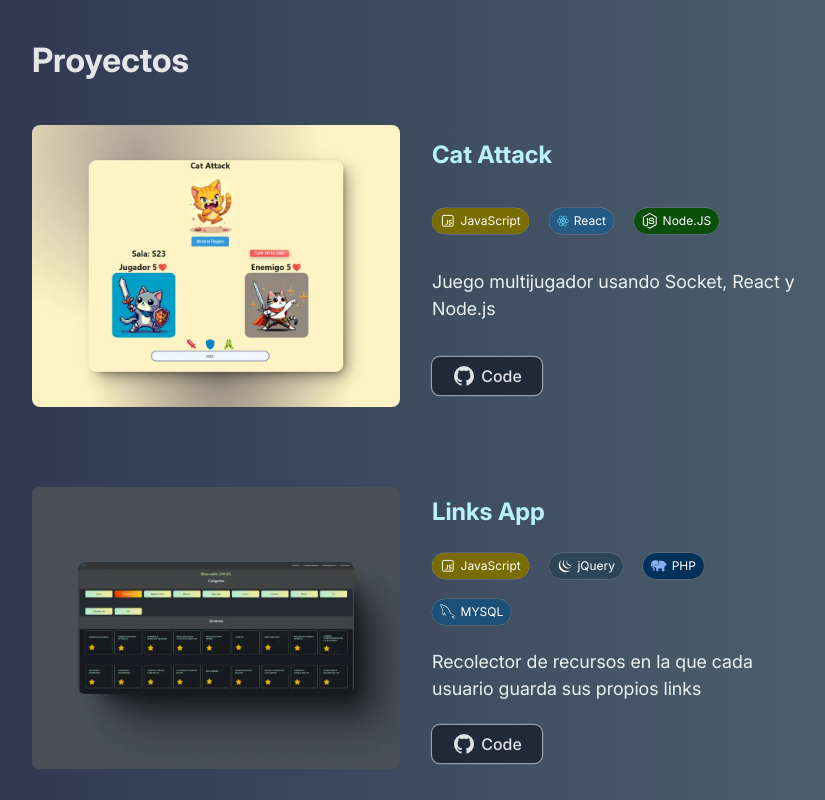
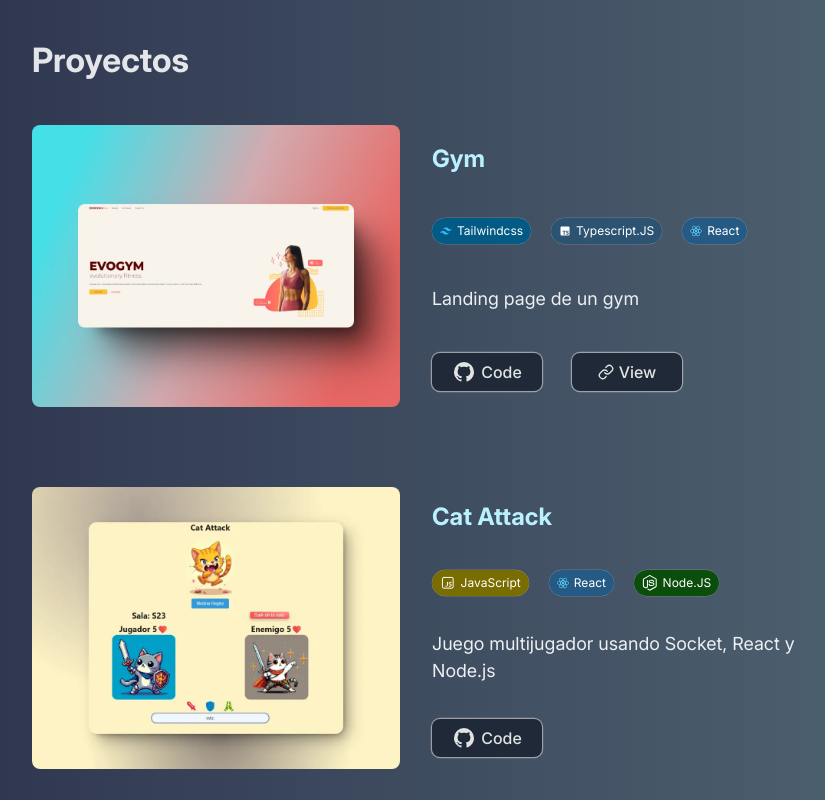
Before and after one commit to higueromora/portfolio, a React (Vite) app: page / in a window 1280 px wide. Shown: the part 1140-1940 px from the top of the page, without its empty margins (224-1049 px from the left). Built offline with nearby package versions, Linux system fonts and the light colour scheme; the HTML template or start-up script is replaced by a standard one.

Commit message:
add landingpagegym

```diff
--- a/src/App.css
+++ b/src/App.css
@@ -1,11 +1,4 @@
-/* Estilos Header */
-/* header{
-    width: 48rem;
-    display: flex;
-    justify-content: space-evenly;
-} */
 
-/* Estilos generales para el header */
 header{
     margin: 0 auto;
 }
@@ -39,21 +32,13 @@ header{
     animation: fadeIn 1.1s ease-in-out;
 }
 
-
-
 .experience {
     animation: fadeIn 1.1s ease-in-out;
-    animation-delay: 0.5s; /* Retraso de 0.5s */
-    opacity: 0; /* Para que no sea visible antes de la animación */
-    animation-fill-mode: forwards; /* Mantiene el estado final de la animación */
+    animation-delay: 0.5s;
+    opacity: 0;
+    animation-fill-mode: forwards;
 }
 
-
-
-/* .picture-container img,
-.picture-container source {
-    animation: fadeIn 1.2s ease-in-out;
-} */
 
 .nav-socials{
     display: flex;
@@ -80,7 +65,6 @@ header{
     color: #1f2937;
 }
 
-/* Estilos CardProfile.jsx */
 .card {
     margin: 5vh auto 0 auto;
     max-width: 300px;
@@ -112,10 +96,6 @@ header{
     padding: 3px;
 }
 
-/* Estilos CardSocials.jsx */
-
-
-
 
 .Title{
     font-size: 2.1rem;
@@ -131,7 +111,6 @@ header{
     border-radius: 4px;
     width: 95%;
 }
-
 
 /* Experience */
 .experience{
@@ -192,7 +171,7 @@ h3.category{
     display: flex;
     justify-content: start;
     align-items: center;
-    gap: 5px;
+    gap: 30px;
 }
 
 .project-button{
@@ -291,9 +270,6 @@ a.project-button:hover {
     transform: scale(1.1);
 }
 
-
-/* @media */
-/* Aplicar solo en pantallas de 802px o más */
 @media (max-width: 802px) {
     .project-h1{
         width: 81%;
--- a/src/App.jsx
+++ b/src/App.jsx
@@ -6,6 +6,8 @@ import LinkApp from './assets/LinkApp.webp';
 import LinkApp2 from './assets/LinkApp.jpg';
 import cat1 from './assets/cat.webp';
 import cat2 from './assets/cat.jpg';
+import gym1 from './assets/gym.jpg'
+import gym2 from './assets/gym.webp'
 import './App.css'
 import Experience from './components/Experience'
 import { SocialCard } from './components/SocialCard'
@@ -13,7 +15,7 @@ import { experiences } from './constants/experiences'
 import { EmailContact } from './components/EmailContact'
 import ProjectCard from './components/ProjectCard'
 import HeaderComponent from './components/HeaderComponent'
-import { GithubIcon, LinkedinIcon, EmailIcon, JavascriptIcon, JqueryIcon, MysqlIcon, PhpIcon, LaravelIcon, ReactIcon, NodeIcon } from './components/icons/Icons';
+import { GithubIcon, LinkedinIcon, EmailIcon, JavascriptIcon, JqueryIcon, MysqlIcon, PhpIcon, LaravelIcon, ReactIcon, NodeIcon, TypescriptIcon, TailwindcssIcon } from './components/icons/Icons';
 import osito from './assets/osito.gif'
 
 function App() {
@@ -42,6 +44,19 @@ function App() {
         <h1 className="title-project">Proyectos</h1>
       </div>
 
+      <ProjectCard
+        image={gym1}
+        image2={gym2}
+        projectName="Gym"
+        description="Landing page de un gym"
+        icons={[
+          { icon: <TailwindcssIcon />, name: 'Tailwindcss', backgroundColor: '#025A85' },
+          { icon: <TypescriptIcon />, name: 'Typescript.JS', backgroundColor: '#2c5472' },
+          { icon: <ReactIcon />, name: 'React', backgroundColor: '#255A85' },
+        ]}
+        viewCodeLink="https://github.com/higueromora/gym-landing-page"
+        viewDemoLink="https://gym-landing-page-ivory.vercel.app/"
+      />
       <ProjectCard
         image={cat1}
         image2={cat2}
--- a/src/components/ProjectCard.jsx
+++ b/src/components/ProjectCard.jsx
@@ -25,6 +25,14 @@ const ProjectCard = ({ image, image2, projectName, description, icons, name, vie
                             <svg xmlns="http://www.w3.org/2000/svg" width="1.5em" height="1.5em" viewBox="0 0 24 24"><path fill="currentColor" d="M12 2A10 10 0 0 0 2 12c0 4.42 2.87 8.17 6.84 9.5c.5.08.66-.23.66-.5v-1.69c-2.77.6-3.36-1.34-3.36-1.34c-.46-1.16-1.11-1.47-1.11-1.47c-.91-.62.07-.6.07-.6c1 .07 1.53 1.03 1.53 1.03c.87 1.52 2.34 1.07 2.91.83c.09-.65.35-1.09.63-1.34c-2.22-.25-4.55-1.11-4.55-4.92c0-1.11.38-2 1.03-2.71c-.1-.25-.45-1.29.1-2.64c0 0 .84-.27 2.75 1.02c.79-.22 1.65-.33 2.5-.33s1.71.11 2.5.33c1.91-1.29 2.75-1.02 2.75-1.02c.55 1.35.2 2.39.1 2.64c.65.71 1.03 1.6 1.03 2.71c0 3.82-2.34 4.66-4.57 4.91c.36.31.69.92.69 1.85V21c0 .27.16.59.67.5C19.14 20.16 22 16.42 22 12A10 10 0 0 0 12 2" /></svg>
                             Code
                         </a>
+                        {
+                            viewDemoLink && (
+                                <a className="project-button" href={viewDemoLink} target="_blank" rel="noreferrer">
+                                    <svg xmlns="http://www.w3.org/2000/svg" width="1em" height="1em" viewBox="0 0 24 24"><g fill="none" stroke="currentColor" strokeLinecap="round" strokeLinejoin="round" strokeWidth="2"><path d="M10 13a5 5 0 0 0 7.54.54l3-3a5 5 0 0 0-7.07-7.07l-1.72 1.71" /><path d="M14 11a5 5 0 0 0-7.54-.54l-3 3a5 5 0 0 0 7.07 7.07l1.71-1.71" /></g></svg>
+                                    View
+                                </a>
+                            )
+                        }
                     </footer>
                 </div>
             </div>
--- a/src/components/icons/Icons.jsx
+++ b/src/components/icons/Icons.jsx
@@ -46,4 +46,12 @@ const NodeIcon = ({ size = "1.3em", color = "currentColor" }) => (
     <svg xmlns="http://www.w3.org/2000/svg" width={size} height={size} viewBox="0 0 24 24"><path fill="currentColor" d="M11.998 24c-.321 0-.641-.084-.922-.247L8.14 22.016c-.438-.245-.224-.332-.08-.383c.585-.203.703-.25 1.328-.604c.065-.037.151-.023.218.017l2.256 1.339a.29.29 0 0 0 .272 0l8.795-5.076a.28.28 0 0 0 .134-.238V6.921a.28.28 0 0 0-.137-.242l-8.791-5.072a.28.28 0 0 0-.271 0L3.075 6.68a.28.28 0 0 0-.139.241v10.15a.27.27 0 0 0 .139.235l2.409 1.392c1.307.654 2.108-.116 2.108-.89V7.787c0-.142.114-.253.256-.253h1.115c.139 0 .255.112.255.253v10.021c0 1.745-.95 2.745-2.604 2.745c-.508 0-.909 0-2.026-.551L2.28 18.675a1.86 1.86 0 0 1-.922-1.604V6.921c0-.659.353-1.275.922-1.603L11.075.236a1.93 1.93 0 0 1 1.848 0l8.794 5.082c.57.329.924.944.924 1.603v10.15a1.86 1.86 0 0 1-.924 1.604l-8.794 5.078c-.28.163-.599.247-.925.247m7.101-10.007c0-1.9-1.284-2.406-3.987-2.763c-2.731-.361-3.009-.548-3.009-1.187c0-.528.235-1.233 2.258-1.233c1.807 0 2.473.389 2.747 1.607a.254.254 0 0 0 .247.199h1.141a.26.26 0 0 0 .186-.081a.26.26 0 0 0 .067-.196c-.177-2.098-1.571-3.076-4.388-3.076c-2.508 0-4.004 1.058-4.004 2.833c0 1.925 1.488 2.457 3.895 2.695c2.88.282 3.103.703 3.103 1.269c0 .983-.789 1.402-2.642 1.402c-2.327 0-2.839-.584-3.011-1.742a.255.255 0 0 0-.253-.215h-1.137a.25.25 0 0 0-.254.253c0 1.482.806 3.248 4.655 3.248c2.788.001 4.386-1.096 4.386-3.013" /></svg>
 );
 
-export { GithubIcon, LinkedinIcon, EmailIcon, CssIcon, JavascriptIcon, JqueryIcon, MysqlIcon, PhpIcon, LaravelIcon, ReactIcon, NodeIcon };
+const TypescriptIcon = ({ size = "1.3em", color = "currentColor" }) => (
+    <svg xmlns="http://www.w3.org/2000/svg" width="1em" height="1em" viewBox="0 0 24 24"><path fill="currentColor" d="M19.24 3H4.76A1.76 1.76 0 0 0 3 4.76v14.48A1.76 1.76 0 0 0 4.76 21h14.48A1.76 1.76 0 0 0 21 19.24V4.76A1.76 1.76 0 0 0 19.24 3m-5.8 10h-2.25v6.44H9.4V13H7.15v-1.46h6.29zm5.8 5.28a1.7 1.7 0 0 1-.67.74a3 3 0 0 1-1 .39a6 6 0 0 1-1.2.12a7 7 0 0 1-1.23-.11a4.5 4.5 0 0 1-1-.33v-1.71l-.06-.06h.06v.07a3.4 3.4 0 0 0 1 .54a3.1 3.1 0 0 0 1.13.2a2.6 2.6 0 0 0 .6-.06a1.5 1.5 0 0 0 .42-.17a.75.75 0 0 0 .25-.25a.69.69 0 0 0-.06-.74a1.2 1.2 0 0 0-.35-.33a3 3 0 0 0-.53-.3l-.67-.28a3.6 3.6 0 0 1-1.37-1a2 2 0 0 1-.46-1.33a2.16 2.16 0 0 1 .24-1.06a2.1 2.1 0 0 1 .66-.71a2.9 2.9 0 0 1 1-.42a5 5 0 0 1 1.19-.13a7 7 0 0 1 1.09.07a4.5 4.5 0 0 1 .88.23v1.65a2.4 2.4 0 0 0-.42-.24a4 4 0 0 0-.49-.17a3 3 0 0 0-.49-.1a2.5 2.5 0 0 0-.46 0a2.3 2.3 0 0 0-.56.06a1.5 1.5 0 0 0-.43.16a.8.8 0 0 0-.26.25a.63.63 0 0 0-.09.33a.6.6 0 0 0 .1.35a1.2 1.2 0 0 0 .3.29a2.2 2.2 0 0 0 .46.28l.63.28a7 7 0 0 1 .84.42a2.7 2.7 0 0 1 .64.49a1.8 1.8 0 0 1 .42.63a2.5 2.5 0 0 1 .14.85a2.7 2.7 0 0 1-.25 1.08z" /></svg>
+);
+
+const TailwindcssIcon = ({ size = "1.3em", color = "currentColor" }) => (
+    <svg xmlns="http://www.w3.org/2000/svg" width="1em" height="1em" viewBox="0 0 128 128"><path fill="#38bdf8" d="M64.004 25.602c-17.067 0-27.73 8.53-32 25.597c6.398-8.531 13.867-11.73 22.398-9.597c4.871 1.214 8.352 4.746 12.207 8.66C72.883 56.629 80.145 64 96.004 64c17.066 0 27.73-8.531 32-25.602q-9.6 12.803-22.399 9.602c-4.87-1.215-8.347-4.746-12.207-8.66c-6.27-6.367-13.53-13.738-29.394-13.738M32.004 64c-17.066 0-27.73 8.531-32 25.602Q9.603 76.799 22.402 80c4.871 1.215 8.352 4.746 12.207 8.66c6.274 6.367 13.536 13.738 29.395 13.738c17.066 0 27.73-8.53 32-25.597q-9.6 12.797-22.399 9.597c-4.87-1.214-8.347-4.746-12.207-8.66C55.128 71.371 47.868 64 32.004 64m0 0" /></svg>
+);
+
+export { GithubIcon, LinkedinIcon, EmailIcon, CssIcon, JavascriptIcon, JqueryIcon, MysqlIcon, PhpIcon, LaravelIcon, ReactIcon, NodeIcon, TypescriptIcon, TailwindcssIcon };
--- a/src/index.css
+++ b/src/index.css
@@ -22,6 +22,9 @@ body {
   display: flex;
   flex-direction: column;
   justify-content: center;
+  margin: 0;
+  place-items: center;
+  min-width: 320px;
 
   color: rgba(255, 255, 255, 0.87);
   background: #536976;  /* fallback for old browsers */
@@ -32,6 +35,7 @@ body {
   text-rendering: optimizeLegibility;
   -webkit-font-smoothing: antialiased;
   -moz-osx-font-smoothing: grayscale;
+
 }
 
 *{
@@ -51,11 +55,3 @@ a {
   transition: transform 0.25s ease-in-out;
   text-align: center;
 }
-
-
-body {
-  margin: 0;
-  display: flex;
-  place-items: center;
-  min-width: 320px;
-}
```
Also changed, not shown: src/assets/gym.jpg (added), src/assets/gym.webp (added).
